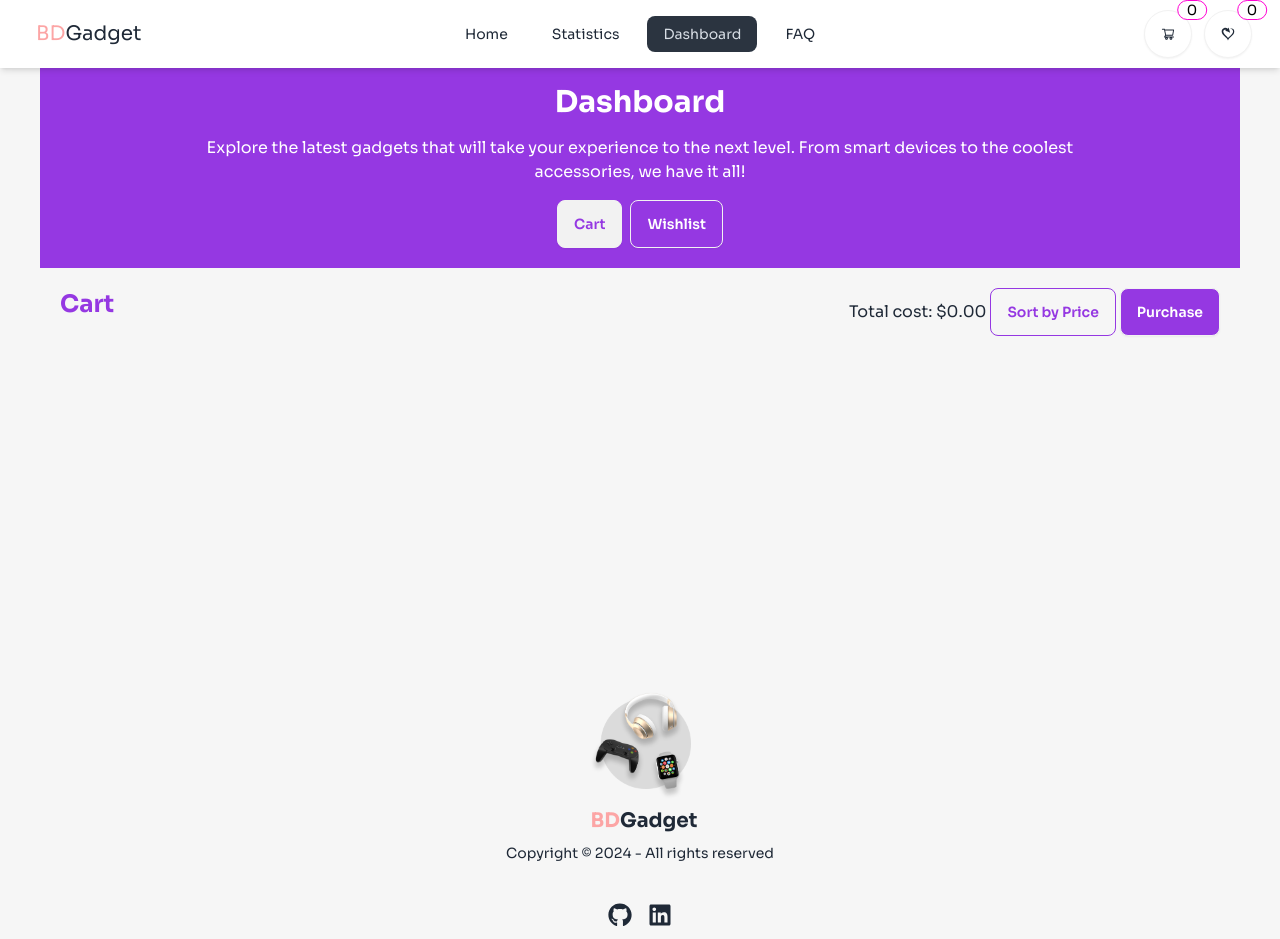
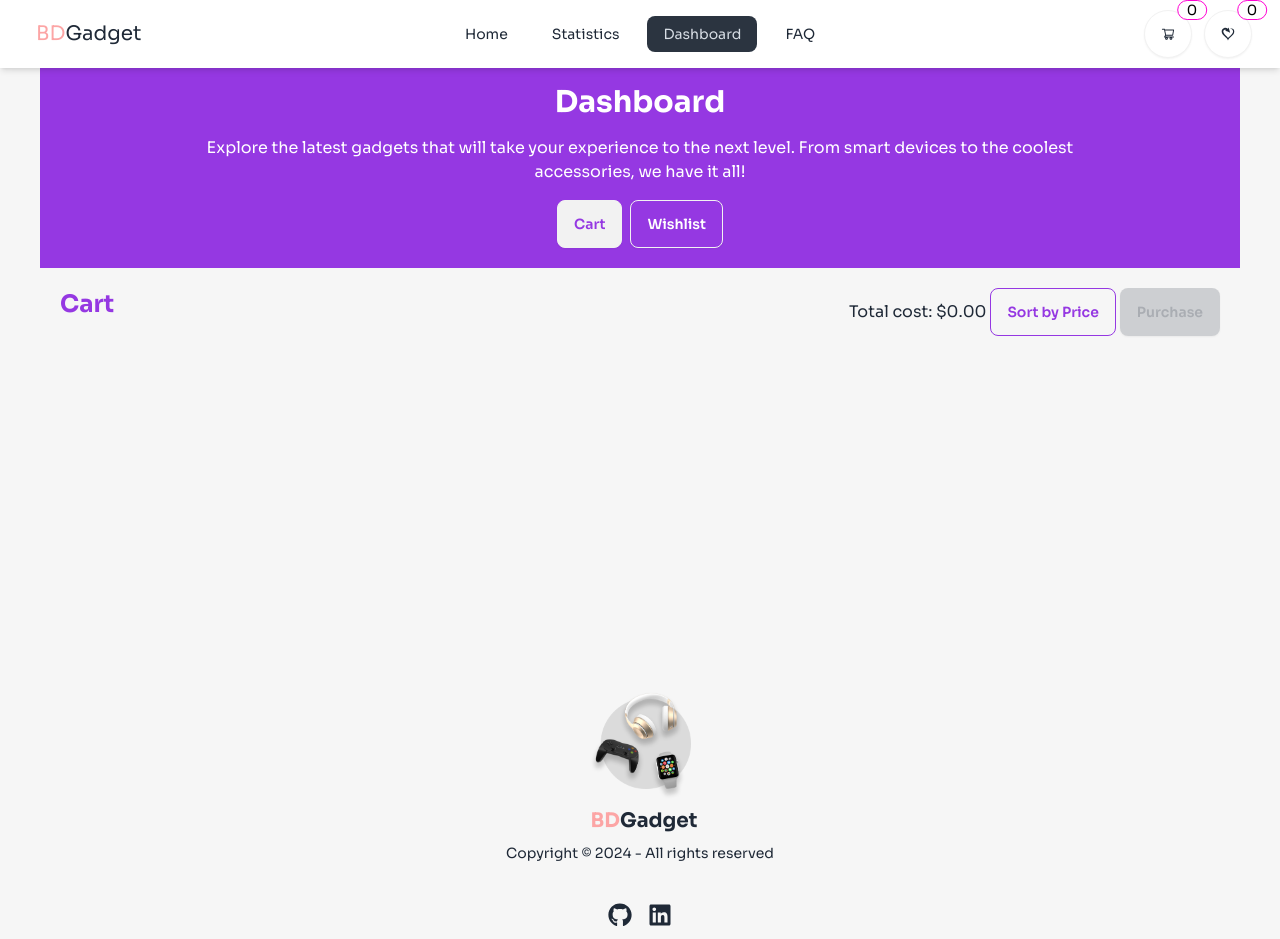
Before and after one commit to abujaforhadi/BDGadget, a React (Vite) app: page /dashboard in a window 1280 px wide. Built offline with nearby package versions, Linux system fonts and the light colour scheme.

Commit message:
desable btn

```diff
--- a/src/Pages/Cart.jsx
+++ b/src/Pages/Cart.jsx
@@ -43,7 +43,11 @@ function Cart() {
               <button onClick={handleSortByPrice} className="btn btn-outline text-customPurple">
                 Sort by Price
               </button>
-              <button onClick={handlePurchaseClick} className="btn bg-customPurple text-white">
+              <button
+                onClick={handlePurchaseClick}
+                className="btn bg-customPurple text-white"
+                disabled={selectedProduct.length === 0 || totalCost === 0}
+              >
                 Purchase
               </button>
             </div>
--- a/src/Pages/Wishlist.jsx
+++ b/src/Pages/Wishlist.jsx
@@ -3,12 +3,12 @@ import { WishlistItem } from "../MainLayout/MainLayout";
 import WishlistContainer from "../Components/WishlistContainer";
 import { IoShieldCheckmarkSharp } from "react-icons/io5";
 import { useNavigate } from "react-router-dom";
+
 function Wishlist() {
   const [wishlistProduct, setWishlistProduct] = useContext(WishlistItem);
   const [isSorted, setIsSorted] = useState(false);
   const [showSuccessModal, setShowSuccessModal] = useState(false);
   const navigate = useNavigate();
-
 
   const handleSortByPrice = () => {
     const sortedWishlist = [...wishlistProduct].sort((a, b) => b.price - a.price);
@@ -16,38 +16,38 @@ function Wishlist() {
     setIsSorted(true);
   };
 
-
   const totalCost = wishlistProduct.reduce((sum, product) => sum + product.price, 0);
-
 
   const handlePurchaseClick = () => {
     setShowSuccessModal(true);
   };
 
-
   const closeSuccessModal = () => {
     setShowSuccessModal(false);
     setWishlistProduct([]);
     navigate("/");
-
   };
 
   useEffect(() => {
-    document.title="DashBoard | Wishlist"
-  },[])
+    document.title = "DashBoard | Wishlist";
+  }, []);
 
   return (
     <>
       <div>
         <div className="px-5">
           <div className="flex justify-between py-5">
-          <h1 className="text-customPurple font-bold text-2xl">Wishlist</h1>
+            <h1 className="text-customPurple font-bold text-2xl">Wishlist</h1>
             <div className="flex gap-1 items-center">
               <h2>Total cost: ${showSuccessModal ? "0.00" : totalCost.toFixed(2)}</h2>
               <button onClick={handleSortByPrice} className="btn btn-outline text-customPurple">
                 Sort by Price
               </button>
-              <button onClick={handlePurchaseClick} className="btn bg-customPurple text-white">
+              <button
+                onClick={handlePurchaseClick}
+                className="btn bg-customPurple text-white"
+                disabled={wishlistProduct.length === 0 || totalCost === 0}
+              >
                 Purchase
               </button>
             </div>
@@ -66,14 +66,16 @@ function Wishlist() {
           <div className="bg-white p-6 rounded-lg shadow-lg text-center w-80">
             <div className="flex justify-center mb-4">
               <div className="bg-green-100 p-3 rounded-full">
-              <IoShieldCheckmarkSharp />
-
+                <IoShieldCheckmarkSharp />
               </div>
             </div>
             <h2 className="text-xl font-semibold">Payment Successfully</h2>
             <p className="text-gray-500">Thanks for purchasing.</p>
             <p className="text-gray-500">Total: ${totalCost.toFixed(2)}</p>
-            <button onClick={closeSuccessModal} className="mt-4 px-4 py-2 bg-gray-200 rounded-lg font-semibold text-gray-600 hover:bg-gray-300">
+            <button
+              onClick={closeSuccessModal}
+              className="mt-4 px-4 py-2 bg-gray-200 rounded-lg font-semibold text-gray-600 hover:bg-gray-300"
+            >
               Close
             </button>
           </div>
```
